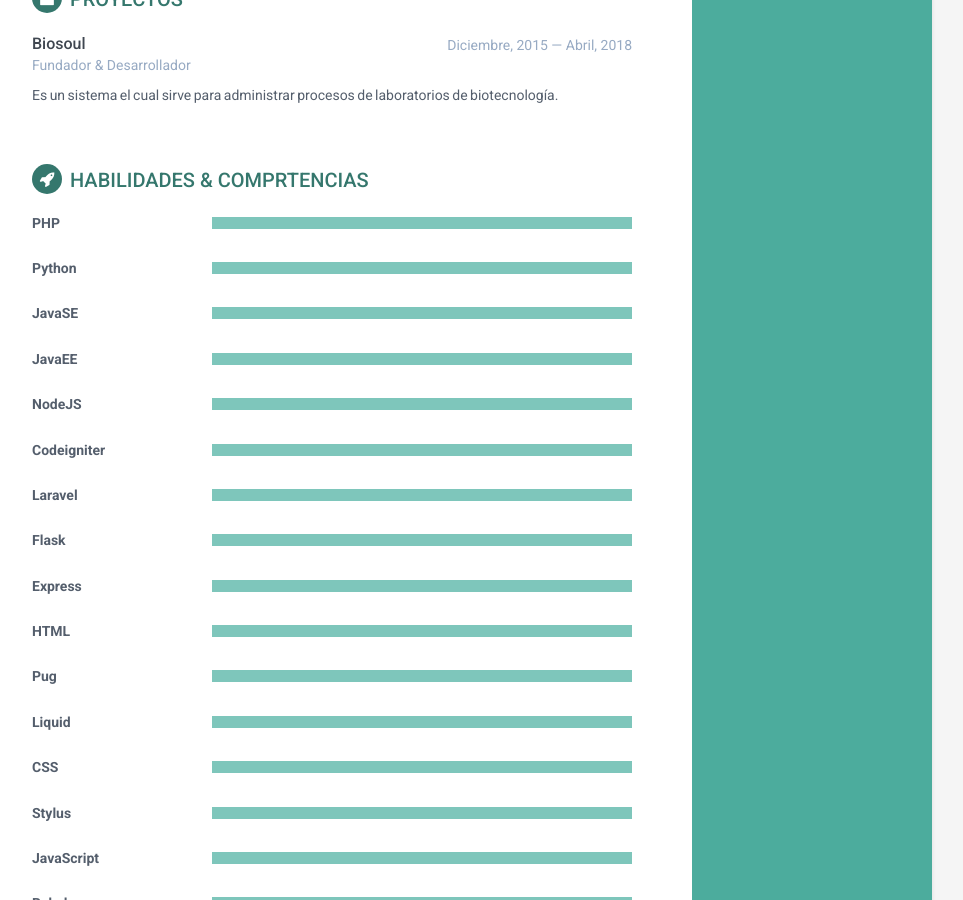
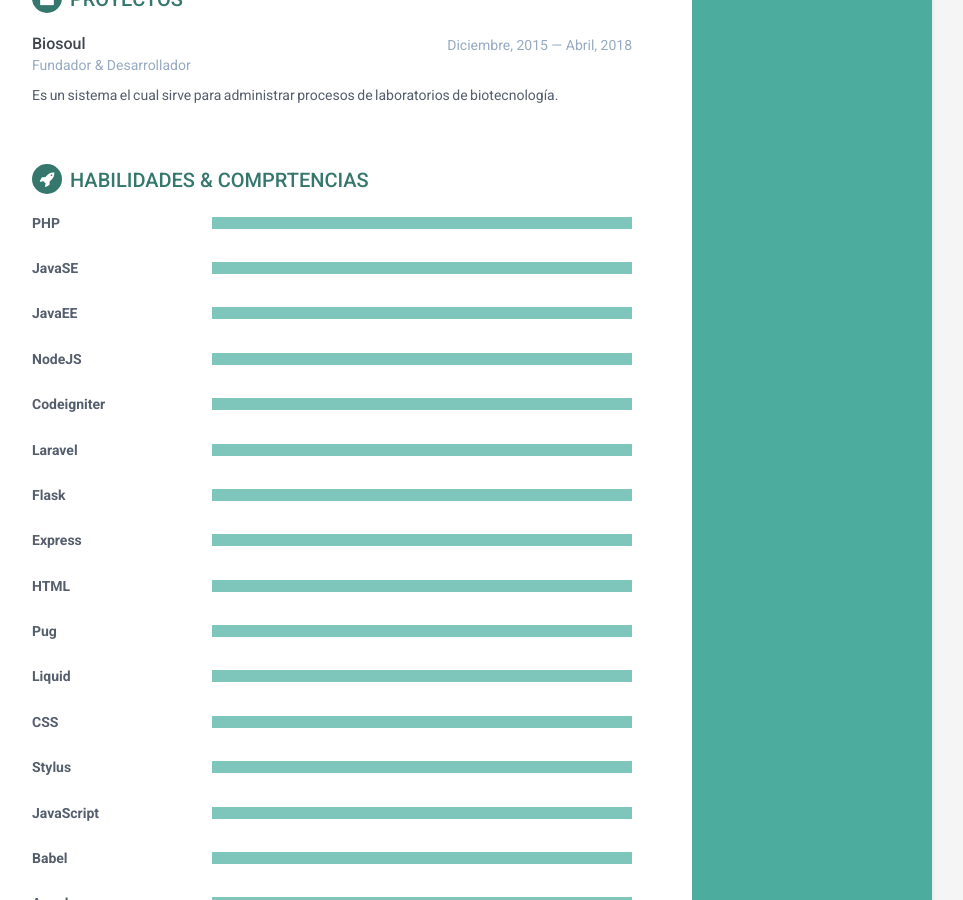
Before and after one commit to gouh/material-resume, a Jekyll site: the page built from index.html, in a window 1280 px wide and 900 px high, scrolled down 1435 px. Shown: the whole window, without its empty margins (188-1151 px from the left). Built offline with Jekyll 4.4.1, drawn with Linux system fonts in a browser that asks for light colours.

Commit message:
FIX: Skills

```diff
--- a/_includes/skills.html
+++ b/_includes/skills.html
@@ -12,13 +12,13 @@
       </div>
     </div>
 
-    <div class="item">
+    <!-- <div class="item">
       <h3 class="level-title">Python</h3>
       <div class="level-bar">
         <div class="level-bar-inner" data-level="57%">
         </div>
       </div>
-    </div>
+    </div> -->
 
     <div class="item">
       <h3 class="level-title">JavaSE</h3>
@@ -135,7 +135,7 @@
     <div class="item">
       <h3 class="level-title">Angular</h3>
       <div class="level-bar">
-        <div class="level-bar-inner" data-level="40%">
+        <div class="level-bar-inner" data-level="10%">
         </div>
       </div>
     </div>
```
